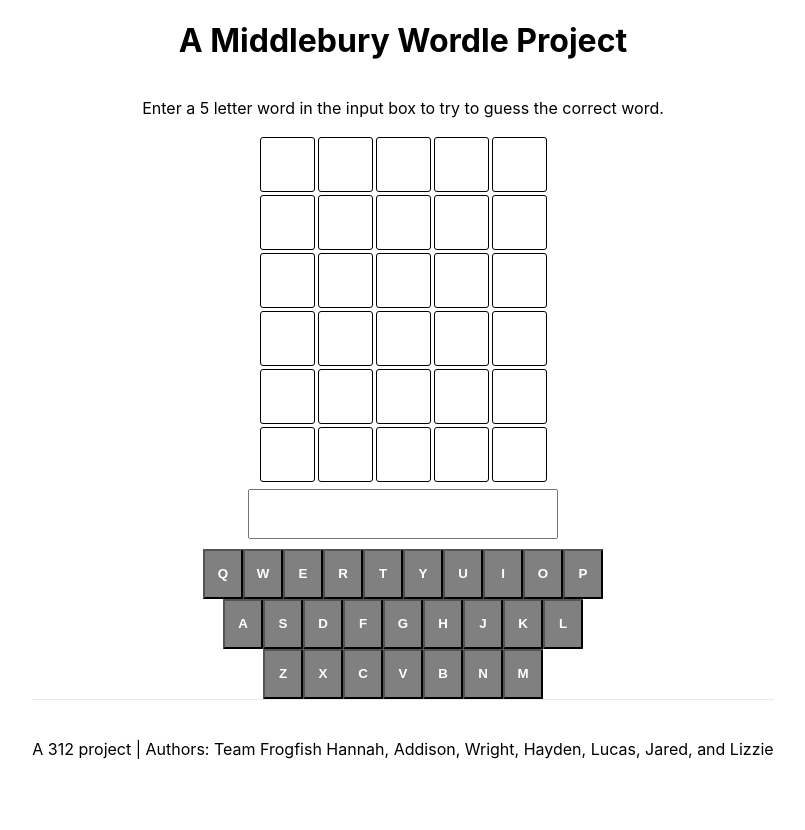
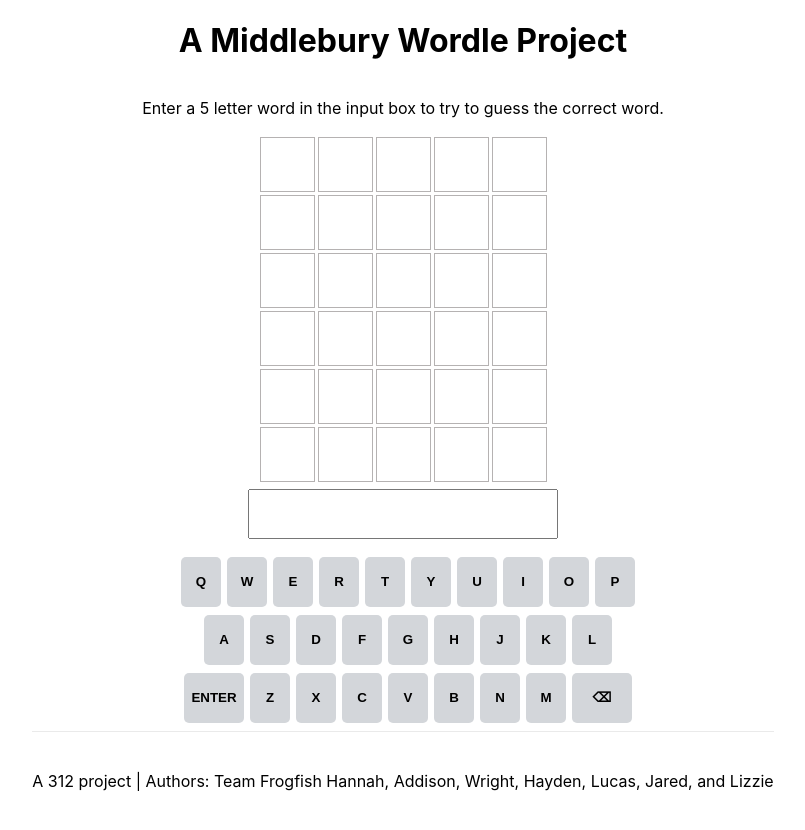
Before and after one commit to hhunskor/CS312-Wordle-Clone, a Next.js app: page / in a window 1280 px wide. Shown: the whole page, without its empty margins (237-1042 px from the left). Before the commit the page ends 800 px from the top, so only its background shows below. Built offline with nearby package versions, Linux system fonts and the light colour scheme.

Commit message:
added enter and delete + changes to keyboard styling

```diff
--- a/src/components/Keyboard.js
+++ b/src/components/Keyboard.js
@@ -3,7 +3,7 @@
 import styles from "../styles/Keyboard.module.css";
 import PropTypes from "prop-types";
 
-export default function Keyboard({ alphabet, setGuess, guessWord }) {
+export default function Keyboard({ alphabet, setGuess, guessWord, submit }) {
   function colorCheck(key) {
     if (key.guessed) {
       if (key.guessedInPlace) {
@@ -35,25 +35,34 @@
   const keys = [
     ["Q", "W", "E", "R", "T", "Y", "U", "I", "O", "P"],
     ["A", "S", "D", "F", "G", "H", "J", "K", "L"],
-    ["Z", "X", "C", "V", "B", "N", "M"],
+    ["enter", "Z", "X", "C", "V", "B", "N", "M", "del"],
   ].map((row) => {
     return (
       <div className={styles.keyRow} key={`row${row[0]}`}>
         {row.map((letter) => {
-          /*if(letter === "enter"){
-          return(
-            <input
-            value={"Enter"}
-            type="button"
-            className={styles.enterKey}
-            key={`${letter}`}
-            onClick={() => {
-              guessComponent = updateTiles();
-              updateAlphabet();
-            }}
-          />
-          )
-        }*/
+          if (letter === "del") {
+            return (
+              <input
+                value={"\u232b"}
+                type="button"
+                className={styles.specKey}
+                key={`del`}
+                onClick={() => {
+                  setGuess(guessWord.slice(0, -1));
+                }}
+              />
+            );
+          } else if (letter === "enter") {
+            return (
+              <input
+                value={`ENTER`}
+                type="button"
+                className={styles.specKey}
+                key={`enter`}
+                onClick={submit}
+              />
+            );
+          }
 
           const key = alphabet.find((x) => {
             return x.letter === letter;
@@ -82,4 +91,5 @@
   alphabet: PropTypes.arrayOf(PropTypes.object).isRequired,
   setGuess: PropTypes.func.isRequired,
   guessWord: PropTypes.string.isRequired,
+  submit: PropTypes.func.isRequired,
 };
--- a/src/pages/index.js
+++ b/src/pages/index.js
@@ -253,6 +253,7 @@
           alphabet={alphabet}
           setGuess={setGuess}
           guessWord={guessWord}
+          submit={handleSubmit}
         />
         <footer>
           A 312 project | Authors: Team Frogfish Hannah, Addison, Wright,
--- a/src/styles/Guess.module.css
+++ b/src/styles/Guess.module.css
@@ -11,12 +11,10 @@
   margin-top: 3px;
   width: 55px;
   height: 55px;
-  border-radius: 3px 3px 3px 3px;
   background-color: white;
-  border: 1px solid black;
+  border: 1px solid rgb(181, 178, 178);
 }
 .grayBox {
-  border-radius: 3px 3px 3px 3px;
   display: inline-flex;
   justify-content: center;
   text-transform: uppercase;
@@ -25,14 +23,11 @@
   margin-top: 3px;
   width: 55px;
   height: 55px;
-  background-color: gray;
-  border-color: black;
-  border: 1px solid black;
+  background-color: #787c7e;
   color: white;
   align-items: center;
 }
 .yellowBox {
-  border-radius: 3px 3px 3px 3px;
   display: inline-flex;
   justify-content: center;
   text-transform: uppercase;
@@ -41,14 +36,11 @@
   margin-top: 3px;
   width: 55px;
   height: 55px;
-  background-color: rgb(196, 196, 51);
-  border-color: black;
-  border: 1px solid black;
+  background-color: #c9b458;
   color: white;
   align-items: center;
 }
 .greenBox {
-  border-radius: 3px 3px 3px 3px;
   display: inline-flex;
   justify-content: center;
   text-transform: uppercase;
@@ -57,9 +49,7 @@
   margin-top: 3px;
   width: 55px;
   height: 55px;
-  background-color: green;
-  border-color: black;
-  border: 1px solid black;
+  background-color: #6aaa64;
   color: white;
   align-items: center;
 }
--- a/src/styles/Keyboard.module.css
+++ b/src/styles/Keyboard.module.css
@@ -1,69 +1,82 @@
 .grayKey {
-  color: white;
-  background-color: gray;
+  color: black;
+  background-color: #d3d6da;
   height: 50px;
   width: 40px;
-  border-radius: 1px;
+  border-radius: 5px;
   display: inline-flex;
   justify-content: center;
   align-items: center;
   font-weight: bold;
+  margin: 0 6px 0 0;
+  border: none;
 }
 
 .darkGrayKey {
   color: white;
-  background-color: rgb(16, 14, 14);
+  background-color: #787c7e;
   height: 50px;
   width: 40px;
-  border-radius: 1px;
+  border-radius: 5px;
   display: inline-flex;
   justify-content: center;
   align-items: center;
   font-weight: bold;
+  margin: 0 6px 0 0;
+  border: none;
 }
 
 .greenKey {
-  color: white;
-  background-color: green;
+  color: black;
+  background-color: #6aaa64;
   height: 50px;
   width: 40px;
-  border-radius: 1px;
+  border-radius: 5px;
   display: inline-flex;
   justify-content: center;
   align-items: center;
   font-weight: bold;
+  margin: 0 6px 0 0;
+  border: none;
 }
 
 .yellowKey {
-  color: white;
-  background-color: rgb(196, 196, 51);
+  color: black;
+  background-color: #c9b458;
   height: 50px;
   width: 40px;
-  border-radius: 1px;
+  border-radius: 5px;
   display: inline-flex;
   justify-content: center;
   align-items: center;
   font-weight: bold;
-}
-
-.enterKey {
-  color: white;
-  background-color: gray;
-  height: 50px;
-  width: 80px;
-  border-radius: 1px;
-  display: inline-flex;
-  justify-content: center;
-  align-items: center;
+  margin: 0 6px 0 0;
+  border: none;
 }
 
 .keyRow {
   width: 100%;
   text-align: center;
+  margin: 8px;
 }
 
 .keyboard {
   position: flex;
-  bottom: 20;
+  bottom: 20px;
   width: 100%;
 }
+
+.specKey {
+  color: black;
+  background-color: #d3d6da;
+  height: 50px;
+  width: 60px;
+  border-radius: 1px;
+  display: inline-flex;
+  justify-content: center;
+  align-items: center;
+  border-radius: 5px;
+  font-weight: bold;
+  margin: 0 6px 0 0;
+  border: none;
+}
```
